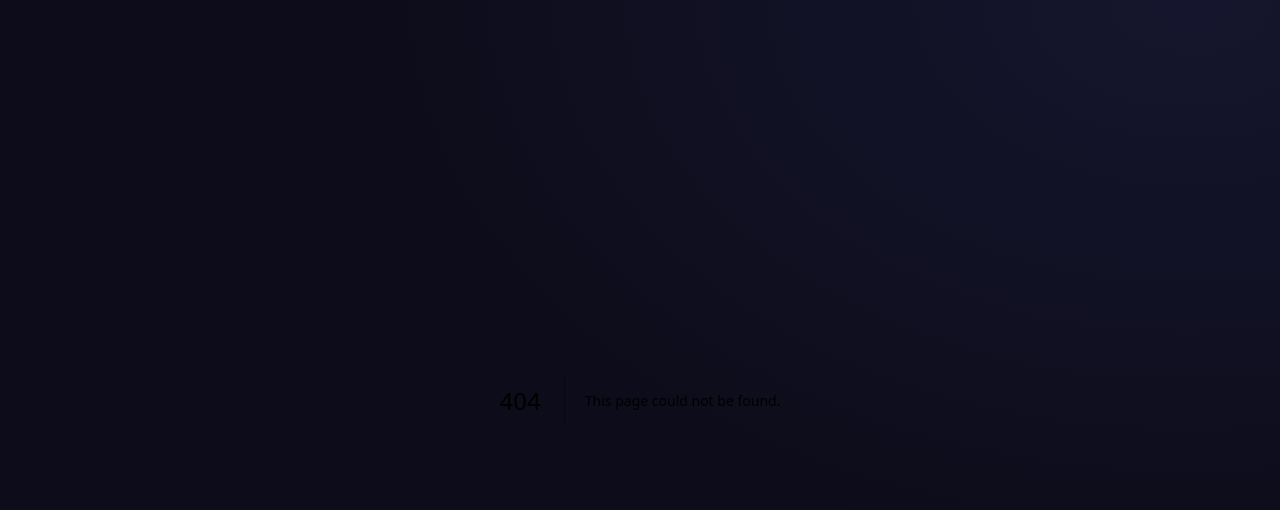
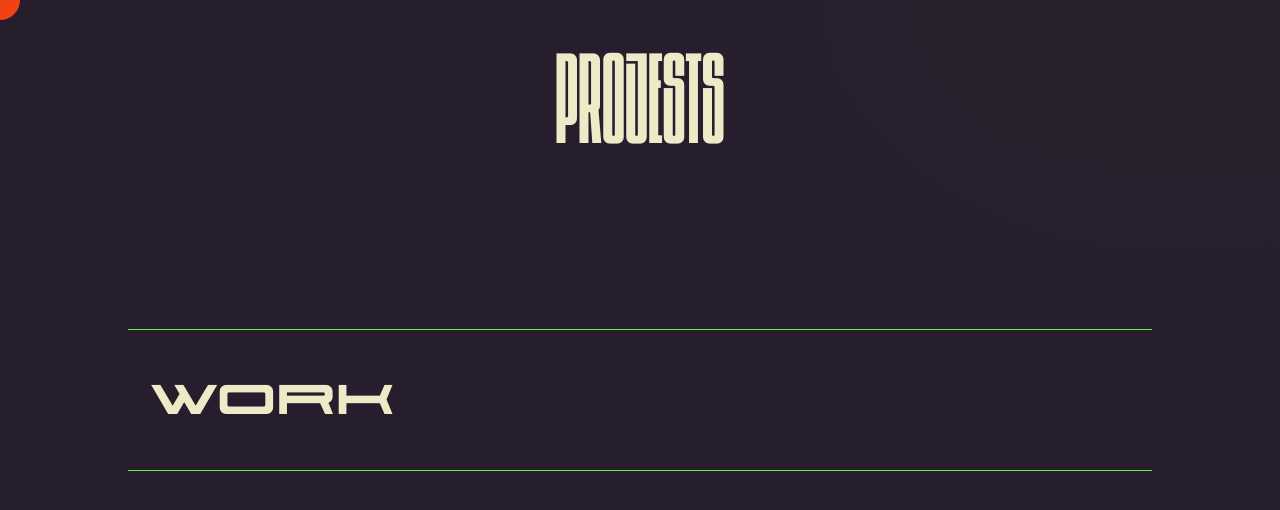
Before and after one commit to DHANIYEL/portfolio, a Next.js app: page /projects in a window 1280 px wide. Before the commit this address had no page. Shown: the top 510 px of the page. Built offline with nearby package versions, Linux system fonts and the light colour scheme.

Commit message:
projects work border

```diff
--- a/app/about/page.tsx
+++ b/app/about/page.tsx
@@ -78,7 +78,7 @@ const About = () => {
   };
 
   return (
-    <div className="relative w-screen">
+    <div className="relative w-screen overflow-y-auto">
       <div className="text-9xl urbanshock text-[#EEE9C7] about_main">
         <motion.div
           className="about_mask flex justify-start gap-10 items-center flex-col"
@@ -162,7 +162,7 @@ const About = () => {
           </AnimatePresence>
         </motion.div>
         <motion.div
-          className="absolute bottom-5 z-[999]"
+          className=" bottom-10 fixed z-[999]"
           variants={arrowVariant}
           initial="hidden"
           animate="visible"
--- /dev/null
+++ b/app/projects/page.tsx
@@ -0,0 +1,44 @@
+"use client";
+
+import React, { useState } from "react";
+import "./style.css";
+import { motion } from "framer-motion";
+import useMousePosition from "../utils/useMousePosition";
+const page = () => {
+  const [isHovered, setIsHovered] = useState(false);
+  const { x, y } = useMousePosition();
+  const size = isHovered ? 200 : 40;
+  return (
+    <div className="relative w-screen">
+      <div>
+        <div className="text-9xl urbanshock text-[#EEE9C7] project_main ">
+          <motion.div
+            animate={{
+              WebkitMaskPosition: `${x - size / 2}px ${y - size / 2}px`, // Center the mask at mouse position
+              WebkitMaskSize: `${size}px`,
+            }}
+            transition={{ type: "tween", ease: "backOut", duration: 0.5 }}
+            className="flex justify-start gap-10 items-center flex-col project_mask"
+          >
+            <h1
+              onMouseEnter={() => setIsHovered(true)}
+              onMouseLeave={() => setIsHovered(false)}
+            >
+              PROJECTS
+            </h1>
+          </motion.div>
+          <motion.div className="project_body flex justify-start gap-10 items-center flex-col ">
+            <h1>PROJESTS</h1>
+          </motion.div>
+          <section className="porsche text-6xl absolute w-full lg:px-32">
+            <div className="border-y border-[#5ef13d] py-10 flex justify-start items-center">
+              <h2 className="ml-5">WORK</h2>
+            </div>
+          </section>
+        </div>
+      </div>
+    </div>
+  );
+};
+
+export default page;
--- /dev/null
+++ b/app/projects/style.css
@@ -0,0 +1,35 @@
+.project_main {
+    height: 100vh;
+    display: flex;
+    flex-direction: column;
+    justify-content: center;
+    align-items: center;
+    position: relative;
+
+    .project_mask, .project_body {
+      width: 100%;
+      height: 100%;
+      cursor: default;
+
+      h1 {
+        padding: 40px;
+        justify-self: start;
+        text-align: center; /* Center align text */
+      }
+
+    }
+
+  }
+  .project_mask {
+    mask-image: url('/cursor.svg'); /* Removed /public */
+    mask-repeat: no-repeat;
+    mask-size: 40px;
+    background:#f14216;
+    position: absolute;
+    color: #000;
+    z-index: 1;
+     span {
+      font-weight: 600;
+      color: whitesmoke;
+    }
+  }
```
